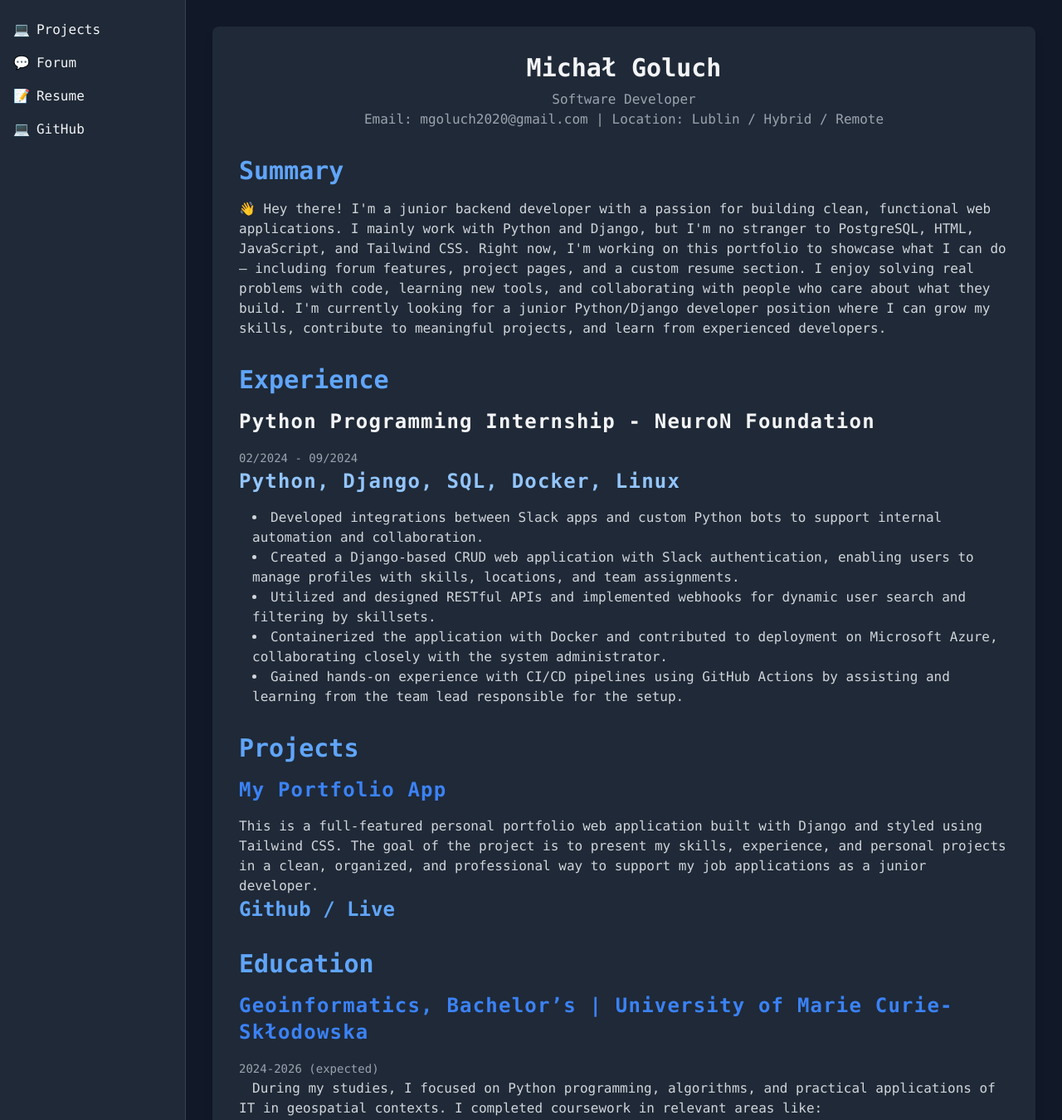
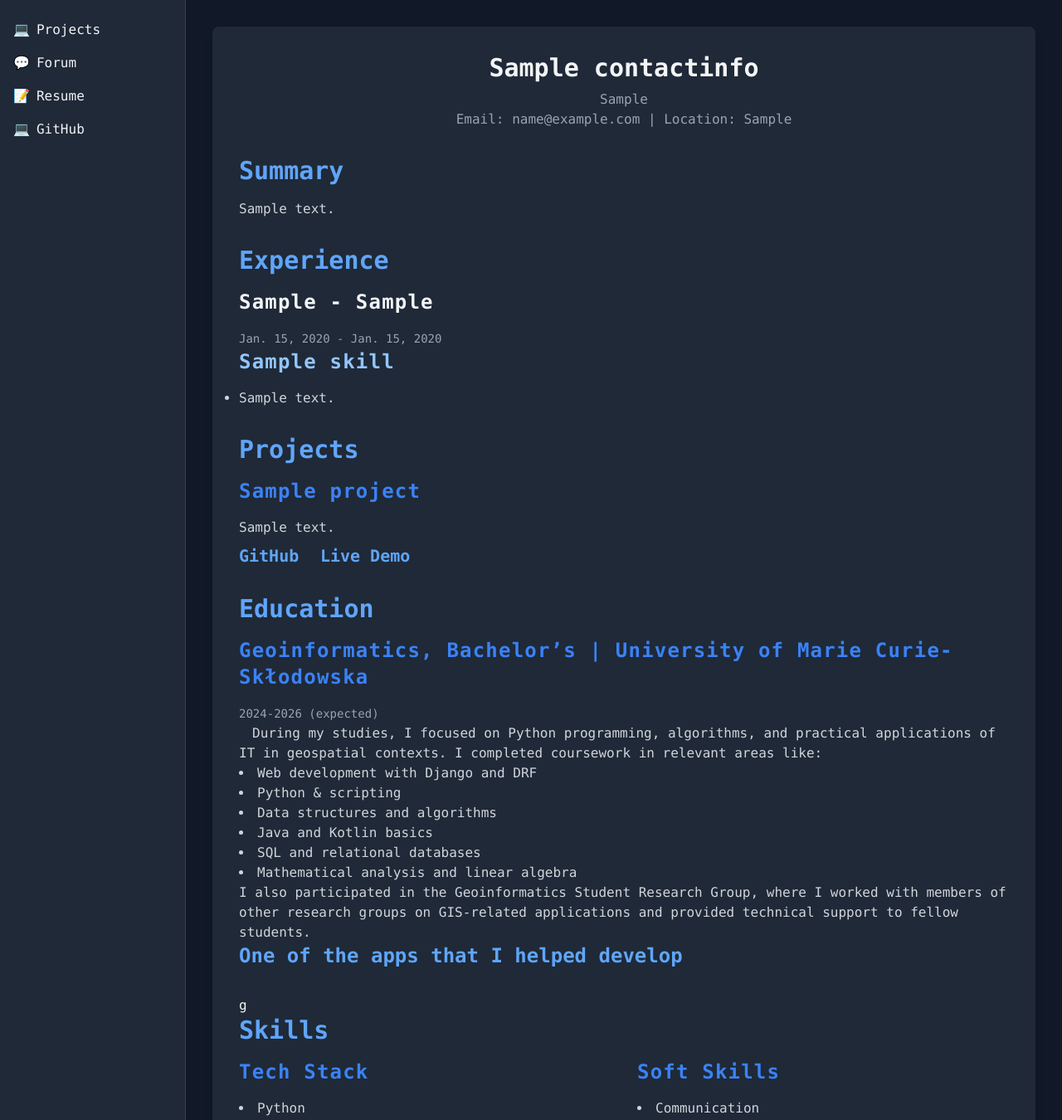
Before and after one commit to michu999/Portfolio_app, a Django app: page /resume/ in a window 1280 px wide. Shown: the part 64-1414 px from the top of the page at 83% size. Run offline with Django 5.2, Linux system fonts and the light colour scheme; tables that the repository leaves empty hold one stand-in row (values such as "Sample post"); some libraries are stand-ins or nearby versions.

Commit message:
making resume.html use variables from models, adjusted some models in models/resume, models/projects

```diff
--- a/portfolio_app/resume/models.py
+++ b/portfolio_app/resume/models.py
@@ -1,4 +1,5 @@
 from django.db import models
+from projects.models import Project
 
 # Create your models here.
 class Education(models.Model):
@@ -8,7 +9,7 @@ class Education(models.Model):
     start_date = models.DateField()
     end_date = models.DateField(blank=True, null=True)
     description = models.TextField(blank=True, null=True)
-
+    location = models.CharField(max_length=255, blank=True, null=True)
     def __str__(self):
         return f"{self.degree} from {self.institution}"
 
@@ -26,6 +27,8 @@ class Experience(models.Model):
     start_date = models.DateField()
     end_date = models.DateField(blank=True, null=True)
     description = models.TextField(blank=True, null=True)
+    is_current = models.BooleanField(default=False)
+    skills_used = models.ManyToManyField('Skill', blank=True, related_name='experiences', limit_choices_to={'category': 'tech'})
 
     def __str__(self):
         return f"{self.position} at {self.company}"
@@ -36,10 +39,7 @@ class Experience(models.Model):
 
 class Skill(models.Model):
     CATEGORY_CHOICES = [
-        ('lang', 'Programming Languages'),
-        ('fw', 'Frameworks & Libraries'),
-        ('db', 'Databases'),
-        ('tool', 'Tools & Platforms'),
+        ('tech', 'Technical Skills'),
         ('soft', 'Soft Skills'),
     ]
     name = models.CharField(max_length=100)
@@ -48,3 +48,56 @@ class Skill(models.Model):
 
     def __str__(self):
         return f"{self.name}"
+
+class RelevantCourse(models.Model):
+    education = models.ForeignKey(Education, on_delete=models.CASCADE, related_name='relevant_courses')
+    course_name = models.CharField(max_length=255)
+
+    def __str__(self):
+        return f"{self.course_name} ({self.education.institution})"
+
+    class Meta:
+        verbose_name_plural = 'Relevant Courses'
+        ordering = ['course_name']
+
+class Language(models.Model):
+    name = models.CharField(max_length=100)
+    proficiency = models.CharField(max_length=50, blank=True, null=True)
+
+    def __str__(self):
+        return f"{self.name} ({self.proficiency})"
+
+    class Meta:
+        verbose_name_plural = 'Languages'
+        ordering = ['name']
+
+class Summary(models.Model):
+    text = models.TextField(blank=True, null=True)
+
+    def __str__(self):
+        return "Resume Summary"
+
+    class Meta:
+        verbose_name_plural = 'Summaries'
+        verbose_name = 'Summary'
+        ordering = ['id']  # Ensures a single instance is always returned
+
+class ContactInfo(models.Model):
+    name = models.CharField(max_length=255)
+    email = models.EmailField()
+    phone = models.CharField(max_length=20, blank=True, null=True)
+    location = models.CharField(max_length=255, blank=True, null=True)
+    linkedin = models.URLField(blank=True, null=True)
+    github = models.URLField(blank=True, null=True)
+    position = models.CharField(max_length=255, blank=True, null=True)
+
+
+class ProjectSection(models.Model):
+    projects = models.ManyToManyField(Project, related_name='resume_sections')
+    title = models.CharField(max_length=255, default="Projects")
+
+    def __str__(self):
+        return self.title
+
+    class Meta:
+        verbose_name_plural = 'Project Sections'
--- a/portfolio_app/resume/templates/resume.html
+++ b/portfolio_app/resume/templates/resume.html
@@ -4,55 +4,54 @@
 
 <section class="w-full bg-gray-800 rounded-lg shadow-lg p-8">
     <header class="mb-8 text-center">
-        <h1 class="text-3xl font-bold mb-2">Michał Goluch</h1>
-        <p class="text-gray-400">Software Developer</p>
-        <p class="text-gray-400">Email: mgoluch2020@gmail.com | Location: Lublin / Hybrid / Remote</p>
+        <h1 class="text-3xl font-bold mb-2">{{contact_info.name}}</h1>
+        <p class="text-gray-400">{{contact_info.position}}</p>
+        <p class="text-gray-400">Email: {{contact_info.email}} | Location: {{contact_info.location}}</p>
     </header>
 
     <section class="mb-8">
         <h2 class="text-3xl font-bold mb-4 text-blue-400">Summary</h2>
-        <p class="text-gray-300">👋 Hey there!
-
-            I'm a junior backend developer with a passion for building clean, functional web applications. I mainly work
-            with Python and Django, but I'm no stranger to PostgreSQL, HTML, JavaScript, and Tailwind CSS.
-
-            Right now, I'm working on this portfolio to showcase what I can do — including forum features, project
-            pages, and a custom resume section. I enjoy solving real problems with code, learning new tools, and
-            collaborating with people who care about what they build.
-
-            I'm currently looking for a junior Python/Django developer position where I can grow my skills, contribute
-            to meaningful projects, and learn from experienced developers.</p>
+        <p class="text-gray-300">{{summary.text}}</p>
     </section>
 
     <!-- Experience -->
     <section class="mb-8">
         <h2 class="text-3xl font-bold mb-4 text-blue-400">Experience</h2>
+        {% for exp in experience %}
         <div class="mb-4">
-            <h3 class="font-bold mb-4 text-2xl tracking-wider">Python Programming Internship - NeuroN Foundation</h3>
-            <span class="text-gray-400 text-sm">02/2024 - 09/2024</span>
-            <p class="font-bold mb-4 text-blue-300 text-2xl tracking-wider">Python, Django, SQL, Docker, Linux</p>
-            <ul class="list-disc list-inside text-gray-300 ml-4">
-                <li>Developed integrations between Slack apps and custom Python bots to support internal automation and collaboration.</li>
-                <li>Created a Django-based CRUD web application with Slack authentication, enabling users to manage profiles with skills, locations, and team assignments.</li>
-                <li>Utilized and designed RESTful APIs and implemented webhooks for dynamic user search and filtering by skillsets.</li>
-                <li>Containerized the application with Docker and contributed to deployment on Microsoft Azure, collaborating closely with the system administrator.</li>
-                <li>Gained hands-on experience with CI/CD pipelines using GitHub Actions by assisting and learning from the team lead responsible for the setup.</li>
+            <h3 class="font-bold mb-4 text-2xl tracking-wider">{{exp.position}} - {{exp.company}}</h3>
+            <span class="text-gray-400 text-sm">{{exp.start_date}} - {{exp.end_date}}</span>
+            <p class="font-bold mb-4 text-blue-300 text-2xl tracking-wider">
+                {% for skill in exp.skills_used.all %}
+                {{ skill.name }}{% if not forloop.last %}, {% endif %}
+                {% endfor %}
+            </p>
+            <ul class="list-disc list-outside text-gray-300 ml-6">
+                {% for line in exp.description.splitlines %}
+                {% if line %}
+                <li>{{ line }}</li>
+                {% endif %}
+                {% endfor %}
             </ul>
         </div>
+        {% endfor %}
     </section>
 
     <!-- Projects -->
-    <section class="mb-8">
+<section class="mb-8">
         <h2 class="text-3xl font-bold mb-4 text-blue-400">Projects</h2>
-        <div>
-            <h3 class="font-bold mb-4 text-blue-500 text-2xl tracking-wider">My Portfolio App</h3>
-            <p class="text-gray-300">This is a full-featured personal portfolio web application built with Django and
-                styled using Tailwind CSS. The goal of the project is to present my skills, experience, and personal
-                projects in a clean, organized, and professional way to support my job applications as a junior
-                developer.</p>
-            <a href="https://github.com/michu999/Portfolio_app" class="text-2xl font-bold mb-4 text-blue-400">Github / </a>
-            <a href="https://github.com/michu999/Portfolio_app" class="text-2xl font-bold mb-4 text-blue-400">Live</a>
+        {% for project in projects %}
+        <div class="mb-6">
+            <h3 class="font-bold mb-4 text-blue-500 text-2xl tracking-wider">{{project.title}}</h3>
+            <p class="text-gray-300 mb-2">{{project.description}}</p>
+            {% if project.github_url %}
+            <a href="{{project.github_url}}" class="text-xl font-bold text-blue-400 mr-4">GitHub</a>
+            {% endif %}
+            {% if project.live_url %}
+            <a href="{{project.live_url}}" class="text-xl font-bold text-blue-400">Live Demo</a>
+            {% endif %}
         </div>
+        {% endfor %}
     </section>
 
     <!-- Education -->
@@ -79,7 +78,7 @@
 
         <p><a href="https://grzyby-w-polsce-wnozigp.opendata.arcgis.com/" class="text-2xl font-bold mb-4 text-blue-400">One of the apps that I helped develop</a></p>
     </section>
-
+g
     <!-- Skills -->
     <section class="mb-8">
         <h2 class="text-3xl font-bold mb-4 text-blue-400">Skills</h2>
--- a/portfolio_app/resume/views.py
+++ b/portfolio_app/resume/views.py
@@ -1,14 +1,30 @@
 from django.shortcuts import render
-from resume.models import Education, Experience, Skill
-# Create your views here.
+from resume.models import Education, Experience, Skill, RelevantCourse, Language, ProjectSection, ContactInfo, Summary
+from projects.models import Project
+
 def resume(request):
     """
     Render the home page of the resume application.
     """
+    project_section = ProjectSection.objects.first()
+
+    # Get projects either from ProjectSection or fallback to all projects
+    projects = []
+    if project_section and project_section.projects.exists():
+        projects = project_section.projects.all()
+    else:
+        projects = Project.objects.all()
+
     context = {
-        'educations': Education.objects.all(),
-        'experiences': Experience.objects.all(),
-        'skills': Skill.objects.all(),
+        'education': Education.objects.all(),
+        'experience': Experience.objects.all(),
+        'skill': Skill.objects.all(),
+        'relevant_course': RelevantCourse.objects.all(),
+        'language': Language.objects.all(),
+        'project_section': project_section,
+        'projects': projects,  # Add projects directly to the context
+        'contact_info': ContactInfo.objects.first(),
+        'summary': Summary.objects.first(),
     }
 
     return render(request, 'resume.html', context=context)
```
Also changed, not shown: portfolio_app/resume/admin.py (+6 -1 lines), portfolio_app/media/project_images/image_qtmSIEt.png (added), portfolio_app/resume/migrations/0002_remove_skill_proficiency_education_relevant_courses.py (added), portfolio_app/resume/migrations/0003_remove_education_relevant_courses_education_location_and_more.py (added), portfolio_app/resume/migrations/0004_remove_relevantcourse_description.py (added), portfolio_app/resume/migrations/0005_language_alter_skill_category.py (added), portfolio_app/resume/migrations/0006_projectsection.py (added), portfolio_app/resume/migrations/0007_contactinfo_summary.py (added), portfolio_app/resume/migrations/0008_remove_contactinfo_last_name.py (added), portfolio_app/resume/migrations/0009_experience_is_current_experience_skills_used.py (added).
